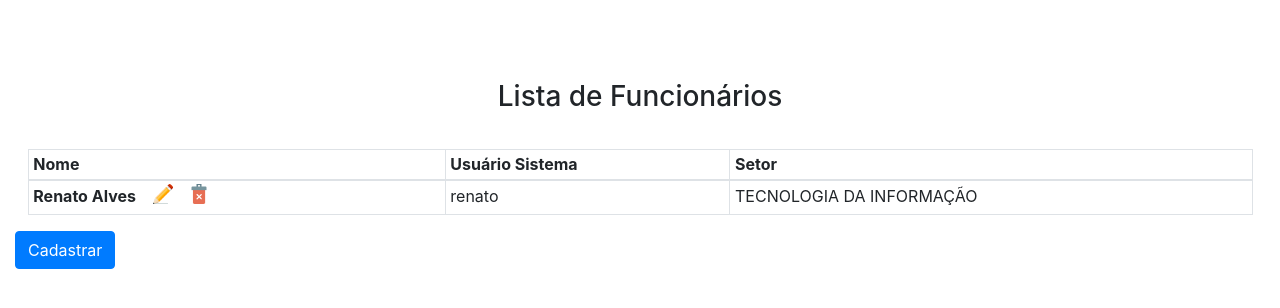
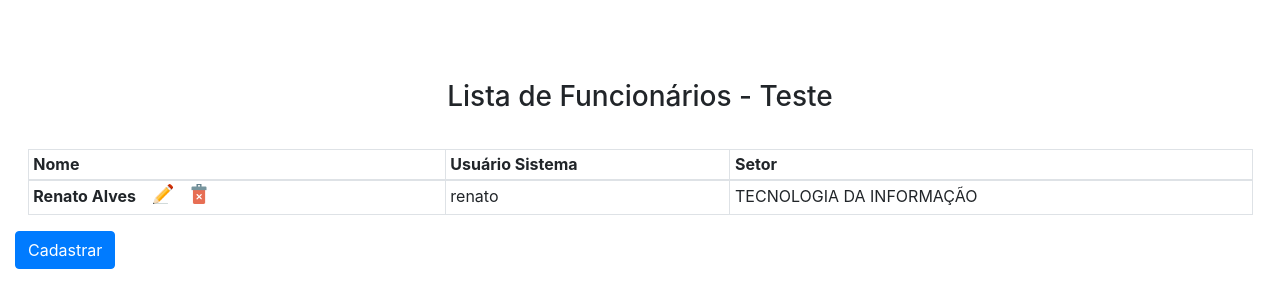
Before and after one commit to renatoft89/sti2021, a Django app: page /usuarios/list/ in a window 1280 px wide. Shown: the part 67-375 px from the top of the page. Run offline with Django 3.2, Linux system fonts and the light colour scheme; a user stored in the database is signed in; data comes from the database, SQL or seed files in the repository; both versions use the stored data as it was after the commit; some libraries are stand-ins or nearby versions.

Commit message:
Teste git

```diff
--- a/usuarios/templates/usuarios.html
+++ b/usuarios/templates/usuarios.html
@@ -5,7 +5,7 @@
 {% block title %}Lista Funcionários{% endblock %}
 
 {% block main %}
-<h3 text align="center">Lista de Funcionários</h3>
+<h3 text align="center">Lista de Funcionários - Teste</h3>
 
   <div class="container">
   <div class="table-responsive">
```
Also changed, not shown: database.sqlite.
